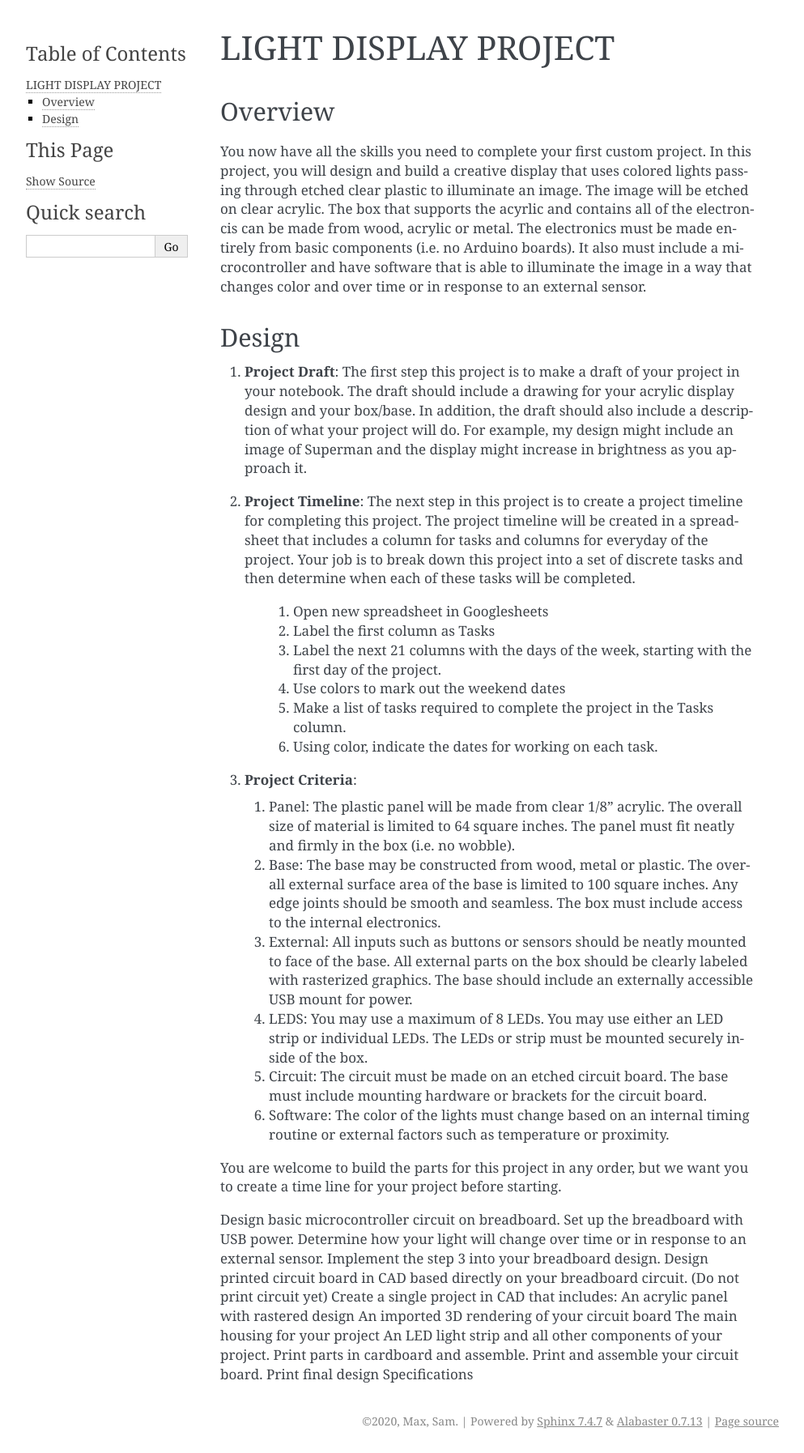
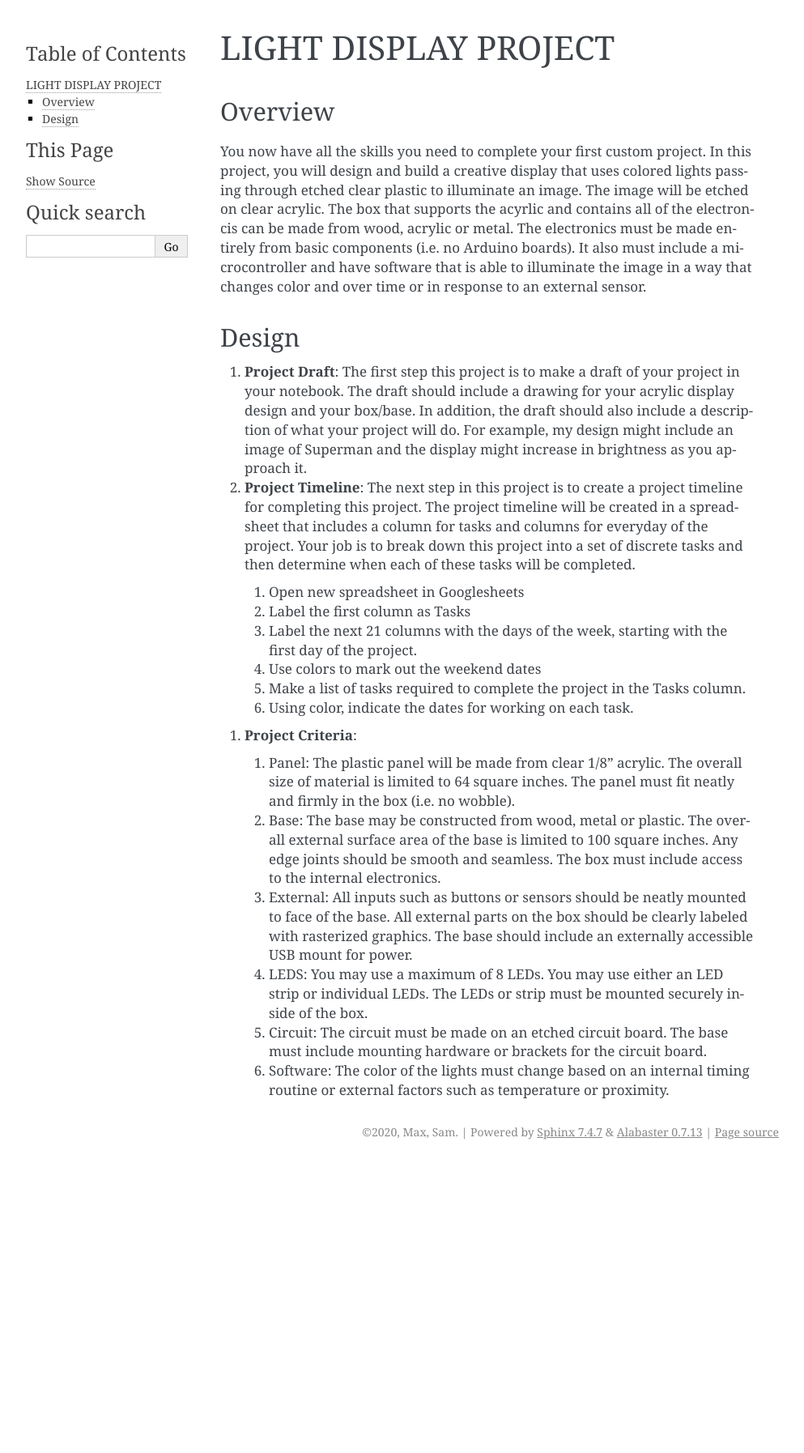
Before and after one commit to maxtkc/mvths-wiki, a Sphinx documentation site: the page built from docs/047a-light-display-project.rst, in a window 1280 px wide. Shown: the whole page at 81% size, without its empty margins (148-1141 px from the left). Built offline with Sphinx 7.4.7, drawn with Linux system fonts in a browser that asks for light colours; pages that are not in the unit, such as notebooks, are missing from menus; after the commit the page ends 1437 px from its top, so only the background shows below that.

Commit message:
Update 047a-light-display-project.rst

```diff
--- a/docs/047a-light-display-project.rst
+++ b/docs/047a-light-display-project.rst
@@ -13,12 +13,12 @@ Design
 
 #. **Project Timeline**: The next step in this project is to create a project timeline for completing this project. The project timeline will be created in a spreadsheet that includes a column for tasks and columns for everyday of the project. Your job is to break down this project into a set of discrete tasks and then determine when each of these tasks will be completed.
 
-    #. Open new spreadsheet in Googlesheets
-    #. Label the first column as Tasks
-    #. Label the next 21 columns with the days of the week, starting with the first day of the project.
-    #. Use colors to mark out the weekend dates
-    #. Make a list of tasks required to complete the project in the Tasks column.
-    #. Using color, indicate the dates for working on each task.
+  #. Open new spreadsheet in Googlesheets
+  #. Label the first column as Tasks
+  #. Label the next 21 columns with the days of the week, starting with the first day of the project.
+  #. Use colors to mark out the weekend dates
+  #. Make a list of tasks required to complete the project in the Tasks column.
+  #. Using color, indicate the dates for working on each task.
 
 #. **Project Criteria**:
 
@@ -33,21 +33,3 @@ Design
   #. Circuit: The circuit must be made on an etched circuit board. The base must include mounting hardware or brackets for the circuit board.
 
   #. Software: The color of the lights must change based on an internal timing routine or external factors such as temperature or proximity.
-
-
-You are welcome to build the parts for this project in any order, but we want you to create a time line for your project before starting.
-
-Design basic microcontroller circuit on breadboard.
-Set up the breadboard with USB power.
-Determine how your light will change over time or in response to an external sensor.
-Implement the step 3 into your breadboard design.
-Design printed circuit board in CAD based directly on your breadboard circuit. (Do not print circuit yet)
-Create a single project in CAD that includes:
-An acrylic panel with rastered design
-An imported 3D rendering of your circuit board
-The main housing for your project
-An LED light strip and all other components of your project.
-Print parts in cardboard and assemble.
-Print and assemble your circuit board.
-Print final design
-Specifications
```
